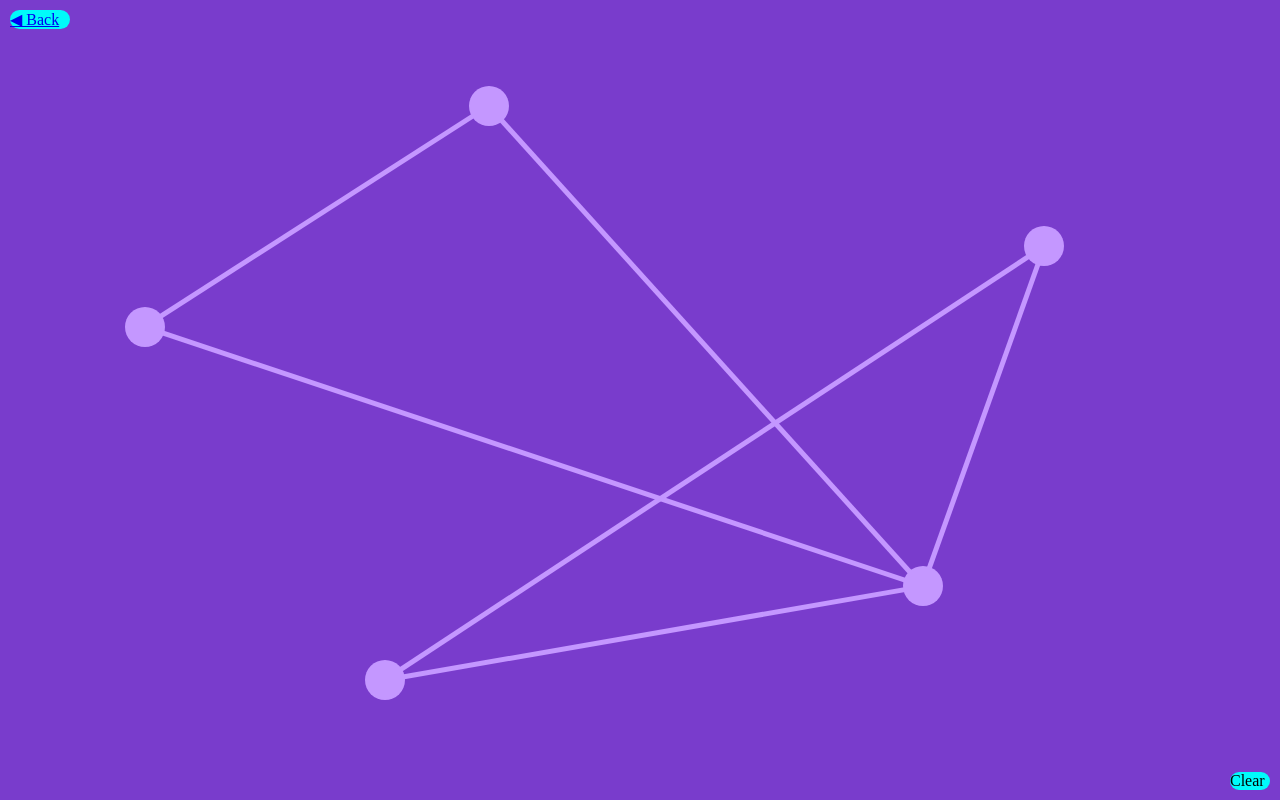
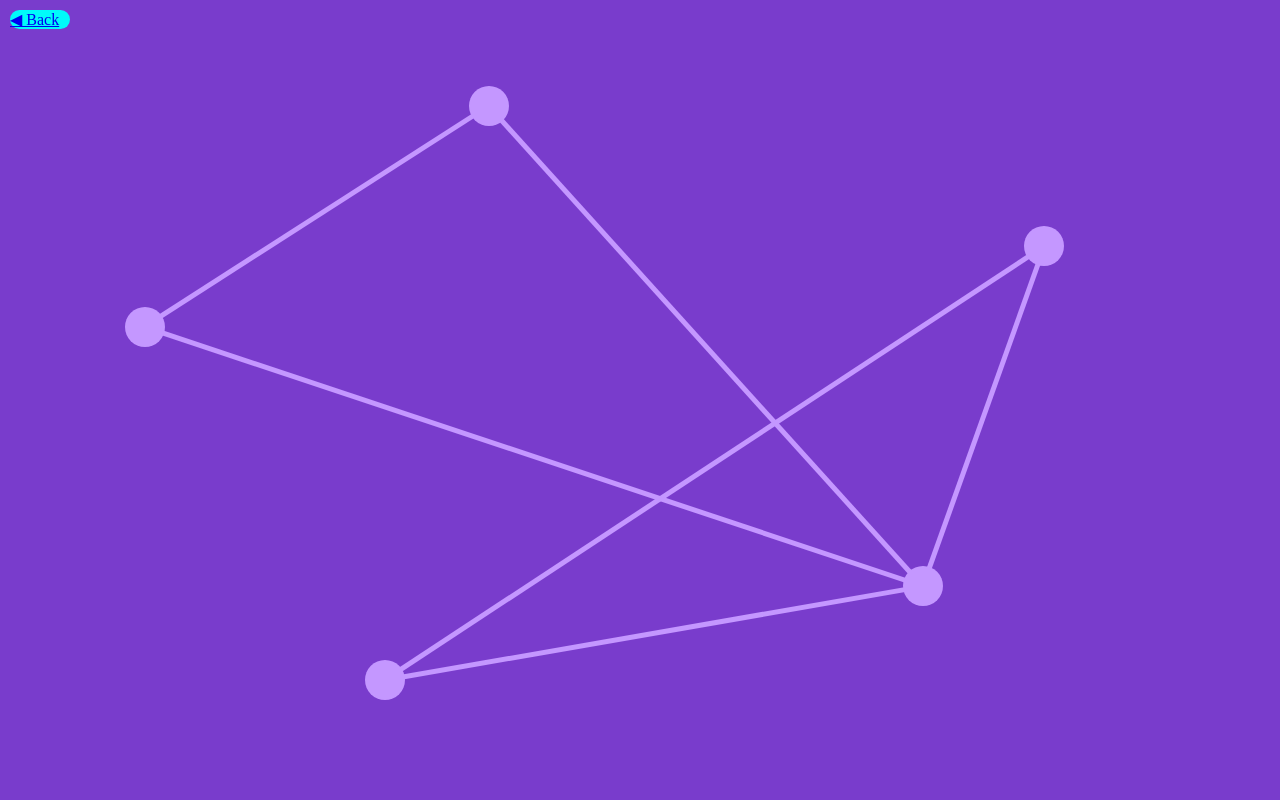
Before and after one commit to glowing-potato/graph-theory-game, a React (Create React App) app: page /euler-cycle/1 in a window 1280 px wide. Built offline with nearby package versions, Linux system fonts and the light colour scheme; a web font is replaced by a local one.

Commit message:
Removed clear button

```diff
--- a/src/components/Game.css
+++ b/src/components/Game.css
@@ -42,23 +42,6 @@
 .game .winning a:hover, .game .winning a:active {
     background-color: rgba(255, 255, 255, 0.7);
 }
-
-.game .clear-button {
-    cursor: pointer;
-    position: absolute;
-    background-color: #00FAFA;
-    display: flex;
-    width: 40px;
-    height: auto;
-    border-radius: 10px;
-    margin-right: 10px;
-    margin-bottom: 10px;
-    float: right;
-    bottom: 0;
-    right: 0;
-    z-index: 2;
-}
-
 .game .back-button {
     cursor: pointer;
     position: absolute;
@@ -75,7 +58,6 @@
     left: 0;
     z-index: 2;
 }
-
 .game .replay-button {
     cursor: pointer;
 }
--- a/src/components/Game.js
+++ b/src/components/Game.js
@@ -69,7 +69,6 @@ export default class Game extends React.Component {
                         <div className="padding" />
                     </div>
                 )}
-                <div className="clear-button" onClick={this.reload}>{"Clear"}</div>
             </div>
         );
     }
```
